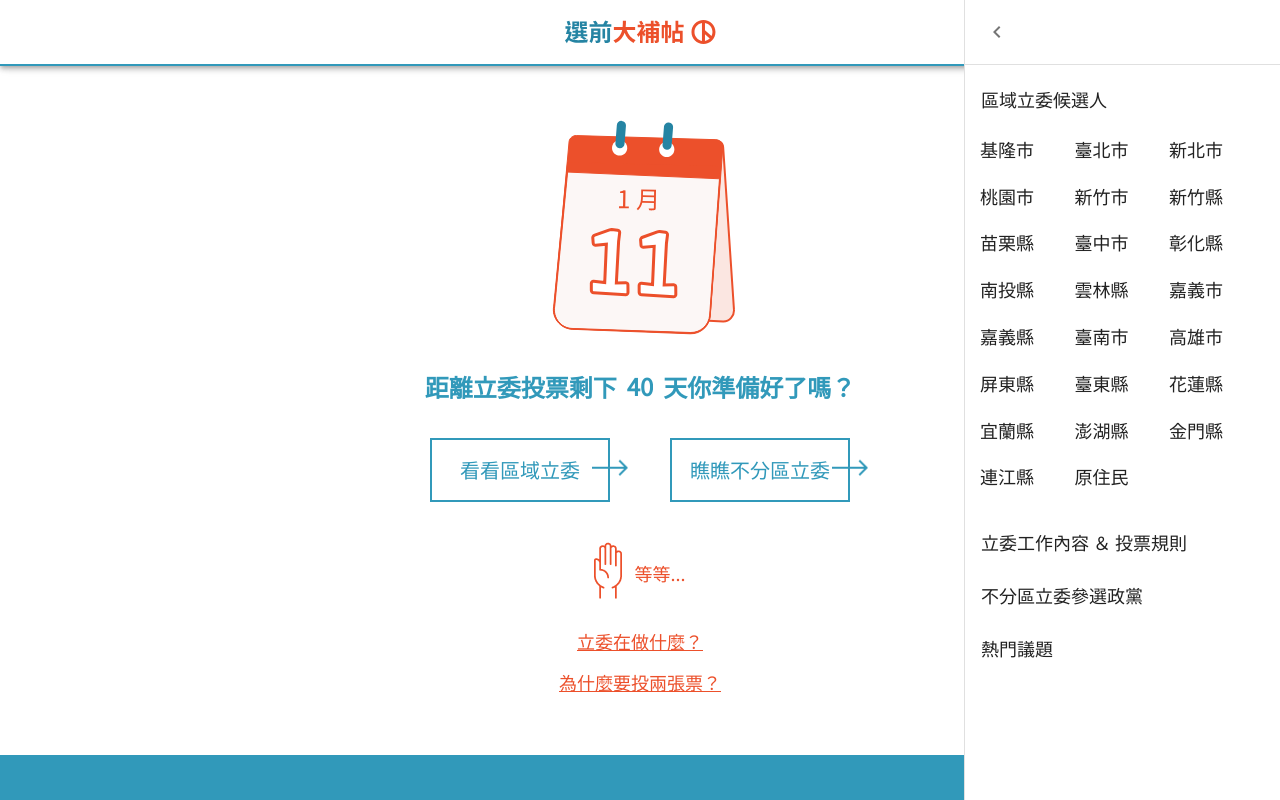
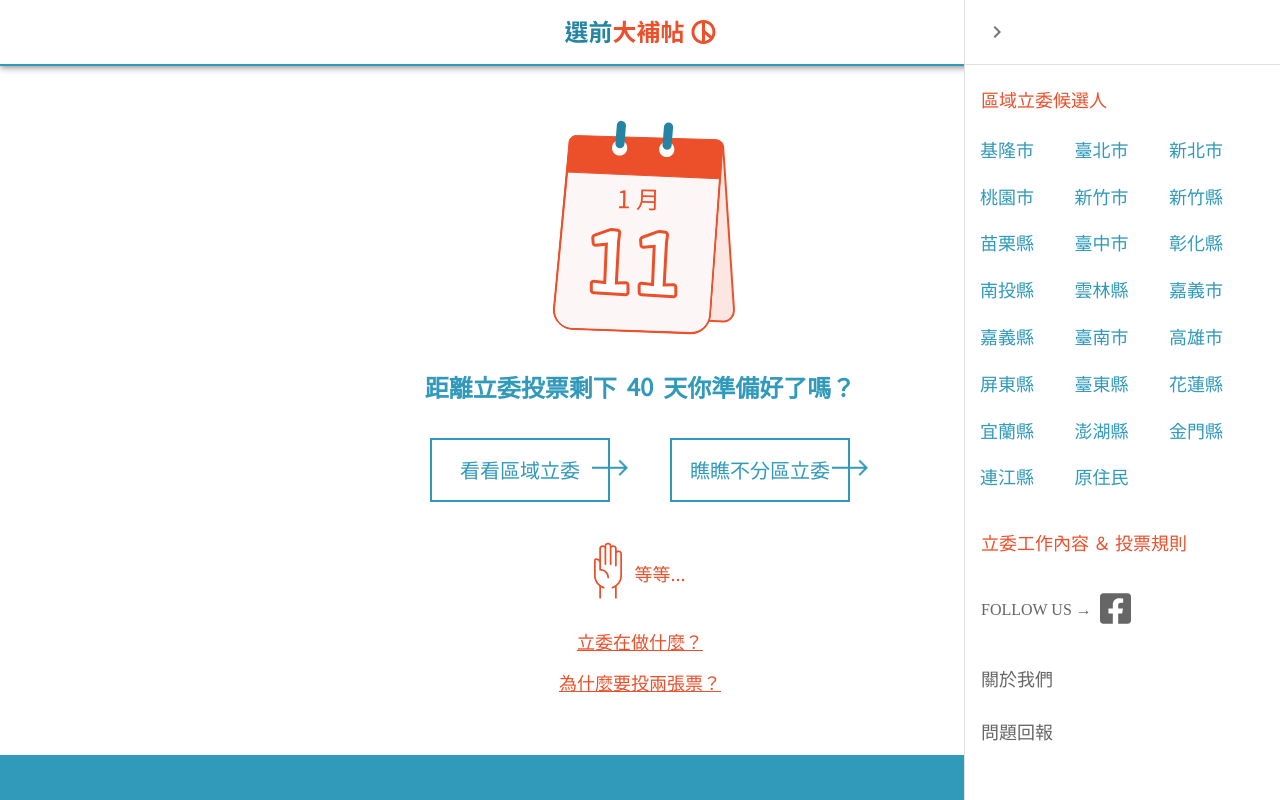
Before and after one commit to g0v/2020voting-guide, a React (Create React App) app in the folder mobile/: page / in a window 1280 px wide. Both pictures are taken after a click on the button "open drawer". Shown: the top 800 px of the page. Built offline with nearby package versions, Linux system fonts and the light colour scheme.

Commit message:
Fb Link, About, Report Link

```diff
--- a/mobile/src/components/AppDrawer.tsx
+++ b/mobile/src/components/AppDrawer.tsx
@@ -4,10 +4,12 @@ import IconButton from '@material-ui/core/IconButton';
 import List from '@material-ui/core/List';
 import ListItem from '@material-ui/core/ListItem';
 import ListItemText from '@material-ui/core/ListItemText';
+import { Box, Container, Link, Tooltip, Typography } from '@material-ui/core';
 import { createStyles, makeStyles, Theme } from '@material-ui/core/styles';
-import ChevronLeftIcon from '@material-ui/icons/ChevronLeft';
+import ChevronRightIcon from '@material-ui/icons/ChevronRight';
 import countyConstituency from '../data/county_constituency.json';
 import React from 'react';
+import { url } from 'inspector';
 
 const drawerWidth = 315;
 const useStyles = makeStyles((theme: Theme) =>
@@ -69,8 +71,27 @@ const useStyles = makeStyles((theme: Theme) =>
             boxSizing: 'border-box',
             width: '30%',
             padding: '5px 15px 5px 15px',
+            display: 'inline-block',
+            color: '#3199BA'
+        },
+        listItemLink: {
+            color: '#EC502B'
+        },
+        fbBlock: {
+            display: 'flex',
+            alignItems: 'center',
+            color: '#666'
+        },
+        fbIcon: {
+            display: 'inline-block',
+            width: '31px',
+            height: '31px',
+            marginLeft: '8px',
+            backgroundImage: 'url("/img/header/ic-fb.svg")'
+        },
+        aboutListItem: {
+            color: '#666',
             display: 'inline-block'
-
         }
     })
 );
@@ -98,7 +119,7 @@ const AppDrawer = ({ open, handleDrawerClose }: AppDrawer) => {
             >
                 <div className={classes.drawerHeader}>
                     <IconButton onClick={handleDrawerClose}>
-                        <ChevronLeftIcon />
+                        <ChevronRightIcon />
                     </IconButton>
                 </div>
                 <Divider />
@@ -108,6 +129,7 @@ const AppDrawer = ({ open, handleDrawerClose }: AppDrawer) => {
                         key="區域立委候選人"
                         component="a"
                         href="/regional"
+                        className={classes.listItemLink}
                     >
                         <ListItemText primary="區域立委候選人" />
                     </ListItem>
@@ -120,7 +142,6 @@ const AppDrawer = ({ open, handleDrawerClose }: AppDrawer) => {
                         className={classes.countyListItem}
                     >
                         <ListItemText primary={county}></ListItemText>
-                        {/* {isDesktop && <ListItemText className={classes.cityInfo} primary={'2300萬人'}></ListItemText>} */}
                     </ListItem>
                 ))}
                 </List>
@@ -130,15 +151,47 @@ const AppDrawer = ({ open, handleDrawerClose }: AppDrawer) => {
                         key="立委工作內容 ＆ 投票規則"
                         component="a"
                         href="/"
+                        className={classes.listItemLink}
                     >
                         <ListItemText primary="立委工作內容 ＆ 投票規則" />
                     </ListItem>
 
-                    <ListItem button key="不分區立委參選政黨">
+                    {/*<ListItem button key="不分區立委參選政黨">
                         <ListItemText primary="不分區立委參選政黨" />
                     </ListItem>
                     <ListItem button key="熱門議題">
                         <ListItemText primary="熱門議題" />
+                    </ListItem>*/}
+                </List>
+                <List>
+                    <ListItem className={classes.fbBlock}>
+                        <span>FOLLOW US →</span>
+                        <a
+                            href="https://www.facebook.com/voting.guide.tw/"
+                            target="_blank"
+                            rel="noopener noreferrer"
+                        >
+                            <span className={classes.fbIcon}></span>
+                        </a>
+                    </ListItem>
+                </List>
+                <List>
+                    <ListItem
+                    button
+                    component="a"
+                    href="/about"
+                    className={classes.aboutListItem}
+                    >
+                        <ListItemText primary="關於我們" />
+                    </ListItem>
+                    <ListItem
+                    button
+                    component="a"
+                    target="_blank"
+                    href="https://docs.google.com/forms/d/e/1FAIpQLSfc_MGy-ImXbukLWk-YsA3a96ZDf9etHF0TmSLPHPniTxaMxw/viewform"
+                    className={classes.aboutListItem}
+                    >
+                        <ListItemText primary="問題回報" />
                     </ListItem>
                 </List>
             </Drawer>
```
Also changed, not shown: mobile/public/img/header/ic-fb.svg (added).
